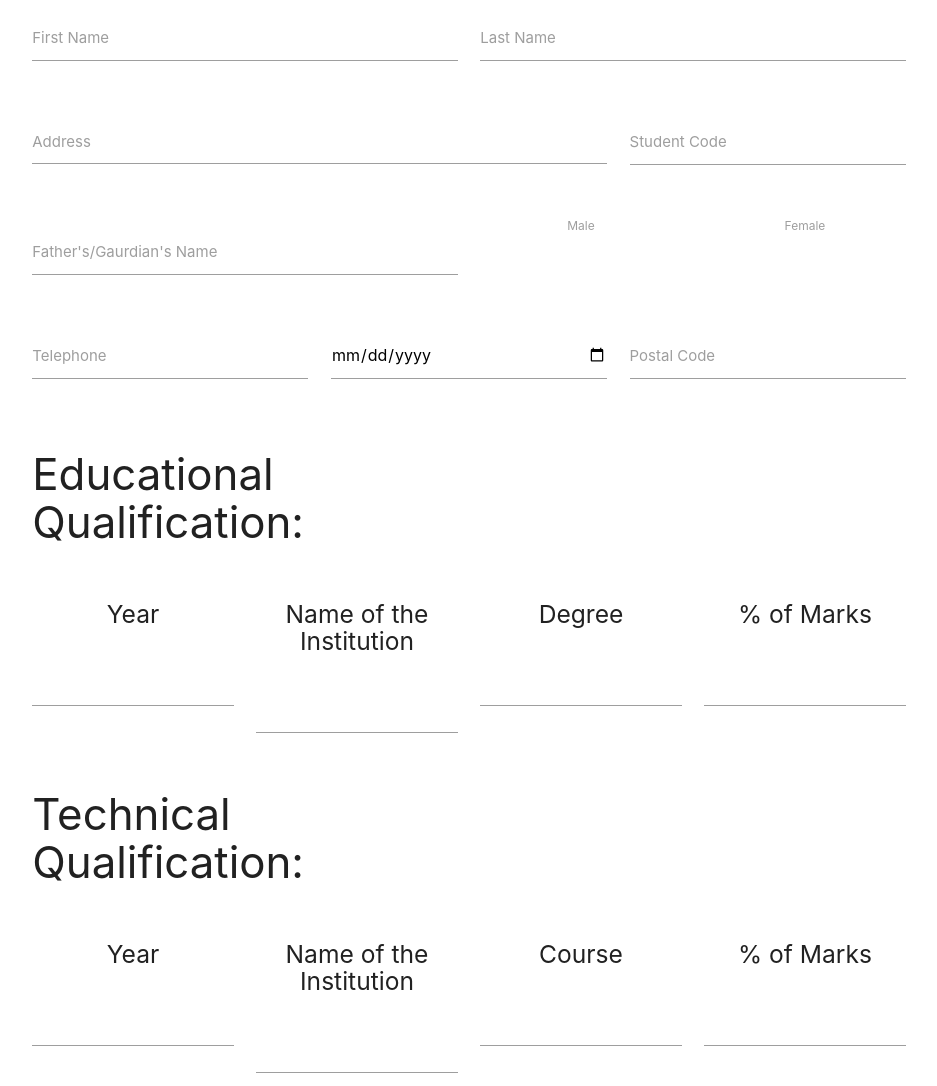
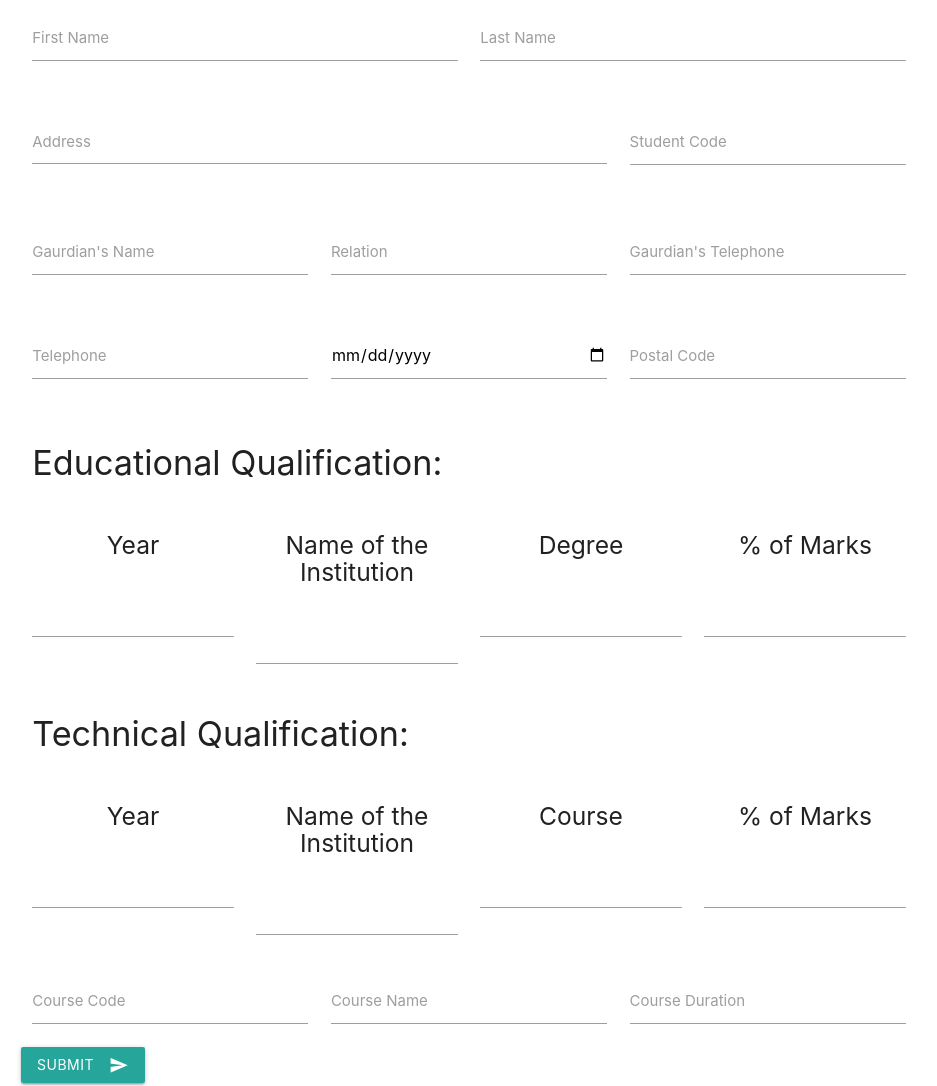
Before and after one commit to subhdeep/ecit-kgp, a website: page public/admission/index.html in a window 1280 px wide. Shown: the top 1086 px of the page, without its empty margins (171-1108 px from the left). Drawn offline with nearby package versions, Linux system fonts and the light colour scheme.

Commit message:
gaurdian modification done

```diff
--- a/models/student.js
+++ b/models/student.js
@@ -8,8 +8,8 @@ var studSchema = new Schema({
   address: String,
   stud_code: String,
   father_name: String,
-  male: String,
-  female: String,
+  relation: String,
+  gphone_no: String,
   telephone: String,
   birthday: Date,
   postal_code: String,
--- a/public/admission/index.html
+++ b/public/admission/index.html
@@ -44,22 +44,22 @@
             </div>
           </div>
           <div class="row">
-            <div class="input-field col s6">
+            <div class="input-field col s4">
               <input id="father_name" type="text" class="validate" name="father_name">
-              <label for="father_name">Father's/Gaurdian's Name</label>
+              <label for="father_name">Gaurdian's Name</label>
             </div>
-            <div class="col s3 center-align">
-              <input type="checkbox" id="male" name="gender">
-              <label for="male">Male</label>
+            <div class="input-field col s4">
+              <input id="relation" type="text" class="validate" name="relation">
+              <label for="relation">Relation</label>
             </div>
-            <div class="col s3 center-align">
-              <input type="checkbox" id="female" name="gender">
-              <label for="female">Female</label>
+            <div class="input-field col s4">
+              <input id="gphone_no" type="text" class="validate"  name="gphone_no">
+              <label for="father_name">Gaurdian's Telephone</label>
             </div>
           </div>
           <div class="row">
             <div class="input-field col s4">
-              <input id="telephone" type="text" class="validate" name="telephone">
+              <input id="telephone" type="text" class="validate" size="10" name="telephone">
               <label for="telephone">Telephone</label>
             </div>
             <div class="input-field col s4">
@@ -72,7 +72,7 @@
           </div>
           <div class="row">
             <div class="col s6">
-              <h3>Educational Qualification:</h3>
+              <h4>Educational Qualification:</h4>
             </div>
           </div>
           <div class="row">
@@ -95,7 +95,7 @@
           </div>
           <div class="row">
             <div class="col s6">
-              <h3>Technical Qualification:</h3>
+              <h4>Technical Qualification:</h4>
             </div>
           </div>
           <div class="row">
@@ -129,7 +129,7 @@
               <input type="text" name="course_duration" class="validate">
               <label for="stud_code">Course Duration</label>
             </div>
-          <button class="btn waves-effect waves-light" type="submit">Submit
+          <button id="submit" class="btn waves-effect waves-light" type="submit">Submit
             <i class="material-icons right">send</i>
           </button>
         </form>
--- a/public/admission/script/script.js
+++ b/public/admission/script/script.js
@@ -5,4 +5,15 @@ $("document").ready(function() {
       selectYears: 100 // Creates a dropdown of 15 years to control year
     });
   });
+  $("#submit").on('click', function() {
+    var gtele = $("#gphone_no").value;
+    console.log(gtele);
+    var tele = $("#telephone").value;
+    if(gtele.match(/^\d{10}$/) && tele.match(/^\d{10}$/)) {
+      $.post("/newstud", function(){});
+    }else {
+      alert("correctly fill the form");
+    }
+  });
+
 });
--- a/server.js
+++ b/server.js
@@ -69,7 +69,7 @@ app.post('/newstud', function(req, res) {
       pdf.font("Times-Roman", 16);
       pdf.text("Year                    Name of Institution        Degree           Marks");
       pdf.font("Times-Roman", 12);
-      pdf.text(req.body.passyear + "                               " + req.body.institution + "                            " + req.body.degree + "                       " + req.body.marks);
+      pdf.text(req.body.passyear + "                               " + req.body.institution + "                                     " + req.body.degree + "                                " + req.body.marks);
 
       pdf.moveDown()
       pdf.font("Times-Roman", 20);
```
Also changed, not shown: 1 other file.
